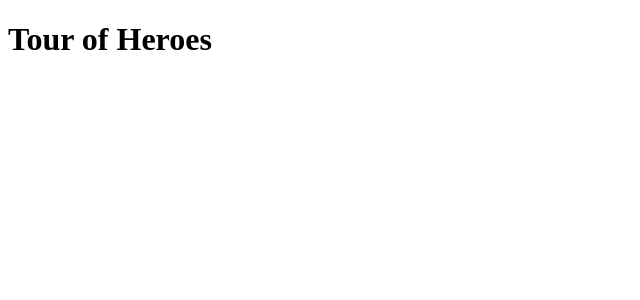
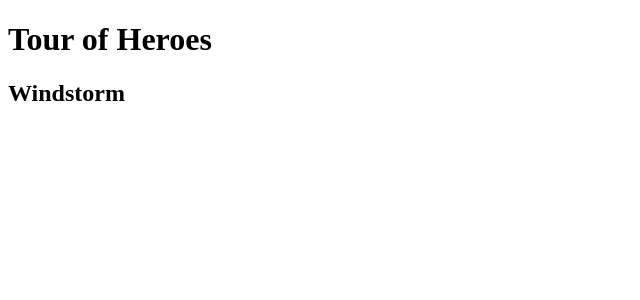
Before and after one commit to Kita004/angular-tour-of-heroes, an Angular app: page / in a window 1280 px wide. Shown: the top 300 px of the page, without its empty margins (0-640 px from the left). Built offline with nearby package versions, Linux system fonts and the light colour scheme.

Commit message:
add heroes component

```diff
--- a/src/app/app.component.html
+++ b/src/app/app.component.html
@@ -1 +1,2 @@
 <h1>{{ title }}</h1>
+<app-heroes></app-heroes>
--- /dev/null
+++ b/src/app/heroes/heroes.component.html
@@ -0,0 +1 @@
+<h2>{{ hero }}</h2>
--- /dev/null
+++ b/src/app/heroes/heroes.component.ts
@@ -0,0 +1,10 @@
+import { Component } from '@angular/core';
+
+@Component({
+  selector: 'app-heroes',
+  templateUrl: './heroes.component.html',
+  styleUrls: ['./heroes.component.css'],
+})
+export class HeroesComponent {
+  hero = 'Windstorm';
+}
```
Also changed, not shown: src/app/app.module.ts (+5 -8 lines), src/app/heroes/heroes.component.css (added), 1 other file (tests, documents, lock files or other folders).
